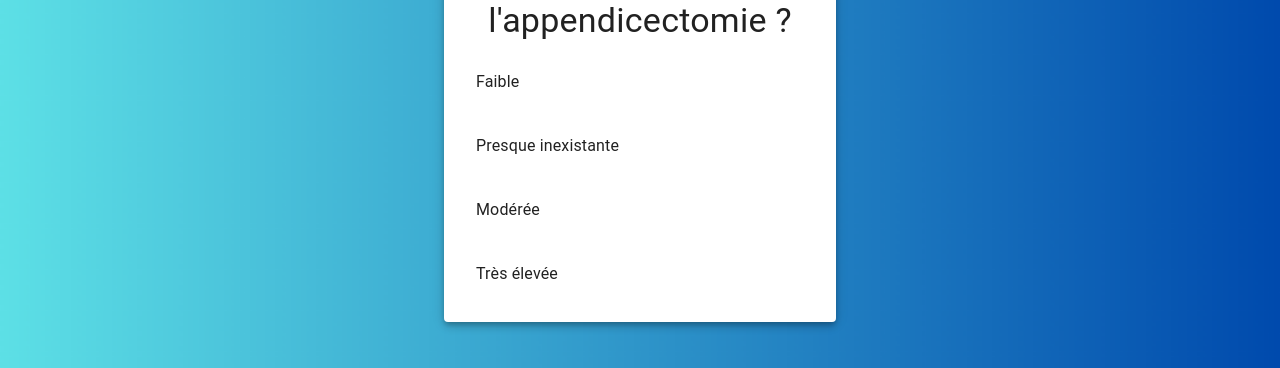
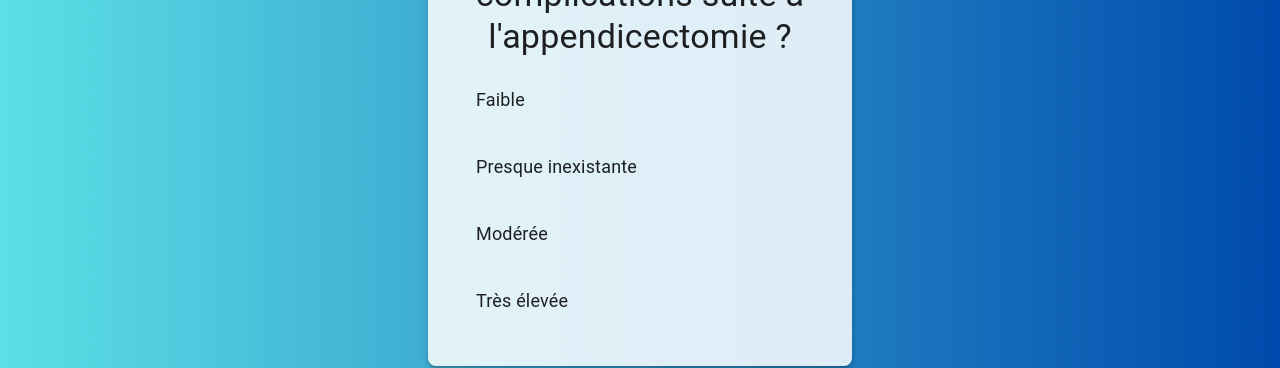
Before and after one commit to karimsalhi/erac-project, a React (Vite) app in the folder game-erac/: page /qcm/1 in a window 1280 px wide. Shown: the part 288-656 px from the top of the page. Built offline with nearby package versions, Linux system fonts and the light colour scheme.

Commit message:
More changes in qcm

```diff
--- a/game-erac/src/components/Qcm/Qcm.tsx
+++ b/game-erac/src/components/Qcm/Qcm.tsx
@@ -111,8 +111,25 @@ export default function Qcm() {
       }}
       style={{ minHeight: "70vh" }}
     >
-      <Box sx={{ width: "100%", display: "flex", justifyContent: "center" }}>
-        <StyledPaper elevation={3}>
+      <Box
+        sx={{
+          width: "100%",
+          display: "flex",
+          justifyContent: "center",
+        }}
+      >
+        <StyledPaper
+          elevation={3}
+          sx={{
+            width: "100%",
+            maxWidth: 360,
+            bgcolor: "rgba(255, 255, 255, 0.85)",
+            borderRadius: 2,
+            boxShadow: 3,
+            padding: 4,
+            textAlign: "center",
+          }}
+        >
           <List component="nav" aria-label="mailbox folders">
             {counter > 0 && (
               <Box sx={{ display: "flex", justifyContent: "center" }}>
@@ -146,7 +163,10 @@ export default function Qcm() {
                     selected={selectedIndex === index}
                     onClick={(event) => handleClick(event, index)}
                   >
-                    <ListItemText primary={answer} />
+                    <ListItemText
+                      primaryTypographyProps={{ fontSize: "1.125rem" }}
+                      primary={answer}
+                    />
                   </ListItemButton>
                 ))}
               </>
```
